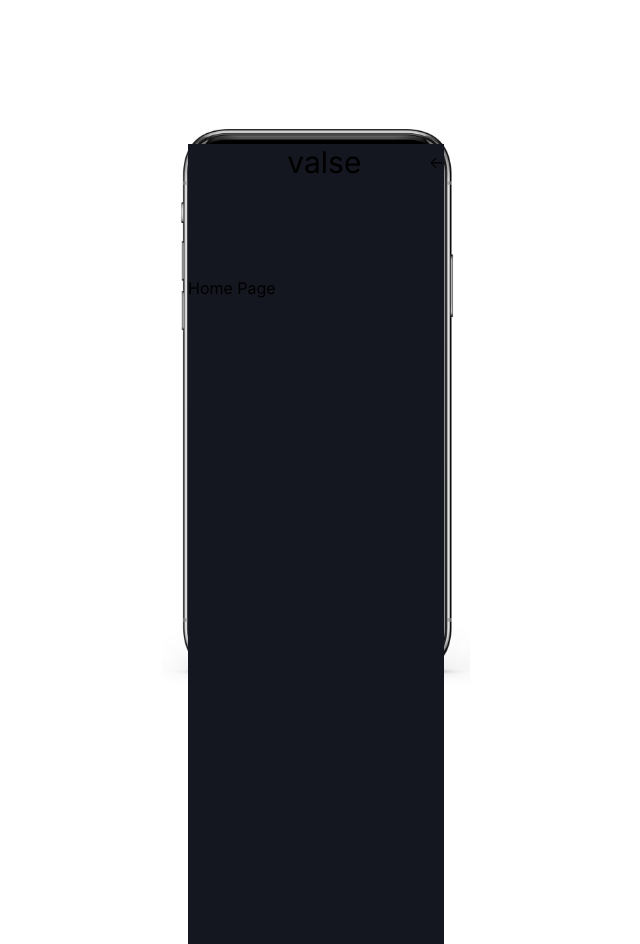
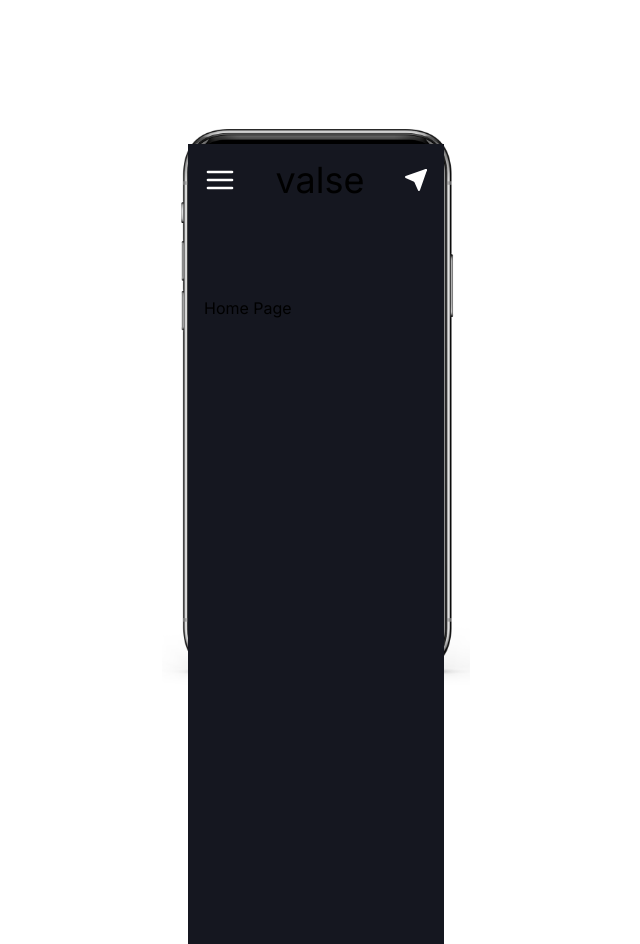
Before and after one commit to lgatibel/valse-poc, a Next.js app: page /home in a window 1280 px wide. Shown: the whole page, without its empty margins (324-964 px from the left). Built offline with nearby package versions, Linux system fonts and the light colour scheme.

Commit message:
finish layout integration

```diff
--- a/app/components/Navigation/HomeNavBar.tsx
+++ b/app/components/Navigation/HomeNavBar.tsx
@@ -1,5 +1,8 @@
 'use client'
 import { useRouter } from 'next/navigation'
+import menuIcon from '@/assets/menu-white.svg'
+import messageIcon from '@/assets/send-white.svg'
+import Image from 'next/image'
 
 export default function HomeNavBar() {
   const router = useRouter()
@@ -7,17 +10,13 @@ export default function HomeNavBar() {
   return (
     <div className="flex w-full justify-between">
       <button className="cursor-pointer" onClick={() => router.back()}>
-        <svg  width="80"
-  height="80" className='w-8 h-8 icon-white'>
-          <use href="./chat.svg" style={{
-            fill: 'red',
-            color: 'green'
-          }}></use>
-        </svg>
-        {/* <img src="/assets/chat.svg" alt="placeholder" width={25} height={25} className="icon-white" /> */}
+        <Image src={menuIcon} alt="menu button" width={32} height={32} />
+
       </button>
-      <span className="text-3xl ">valse</span>
-      <button className="cursor-pointer" onClick={() => router.back()}>{`<-`}</button>
+      <span className="text-4xl bold">valse</span>
+      <button className="cursor-pointer" onClick={() => router.back()}>
+        <Image src={messageIcon} alt="message button" width={24} height={24} />
+      </button>
     </div>
   )
 }
--- a/app/home/layout.tsx
+++ b/app/home/layout.tsx
@@ -1,7 +1,7 @@
 import '../globals.css'
 import type { Metadata } from 'next'
 import { Inter } from 'next/font/google'
-import MobileContainer from "@/components/MobileContainer"
+import { PropsWithChildren } from 'react'
 
 const inter = Inter({ subsets: ['latin'] })
 
@@ -10,19 +10,10 @@ export const metadata: Metadata = {
   description: 'Generated by create next app',
 }
 
-export default function HomeLayout({
-  children,
-}: {
-  children: React.ReactNode
-}) {
+export default function HomeLayout({ children }: PropsWithChildren) {
   return (
-    <div className="bg-primary w-full min-h-screen">
+    <div className="bg-primary w-full min-h-screen p-4">
       {children}
     </div>
   )
 }
-
-
-{/* <div className="bg-primary w-full min-h-screen">
-  {children}
-</div> */}
```
Also changed, not shown: public/assets/menu-white.svg (added), public/assets/send-white.svg (added).
